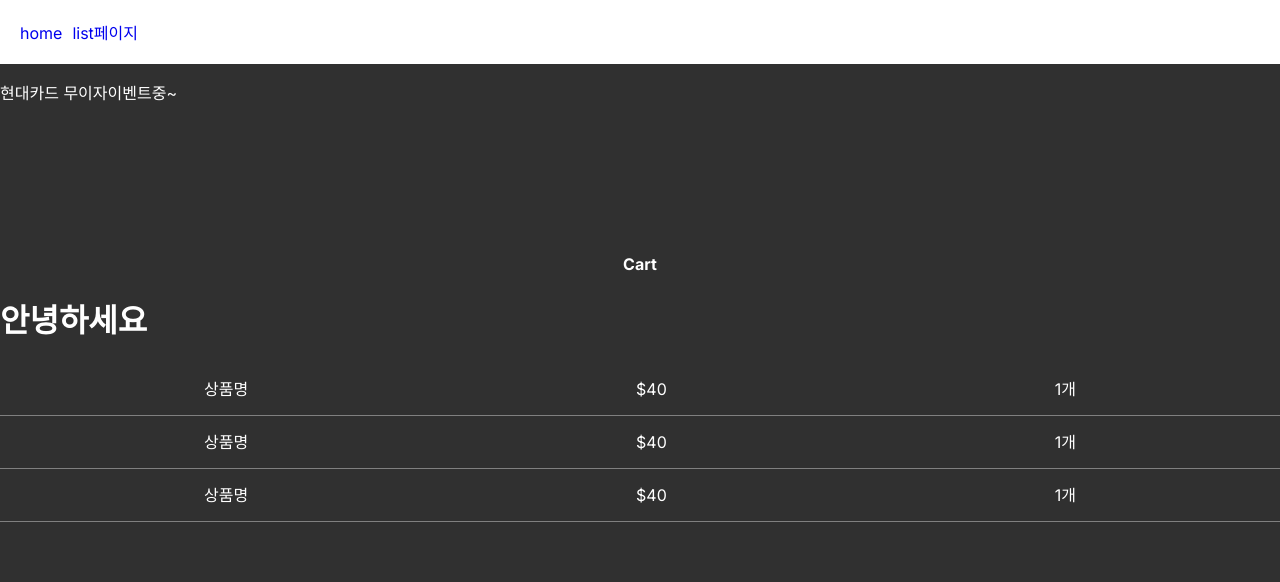
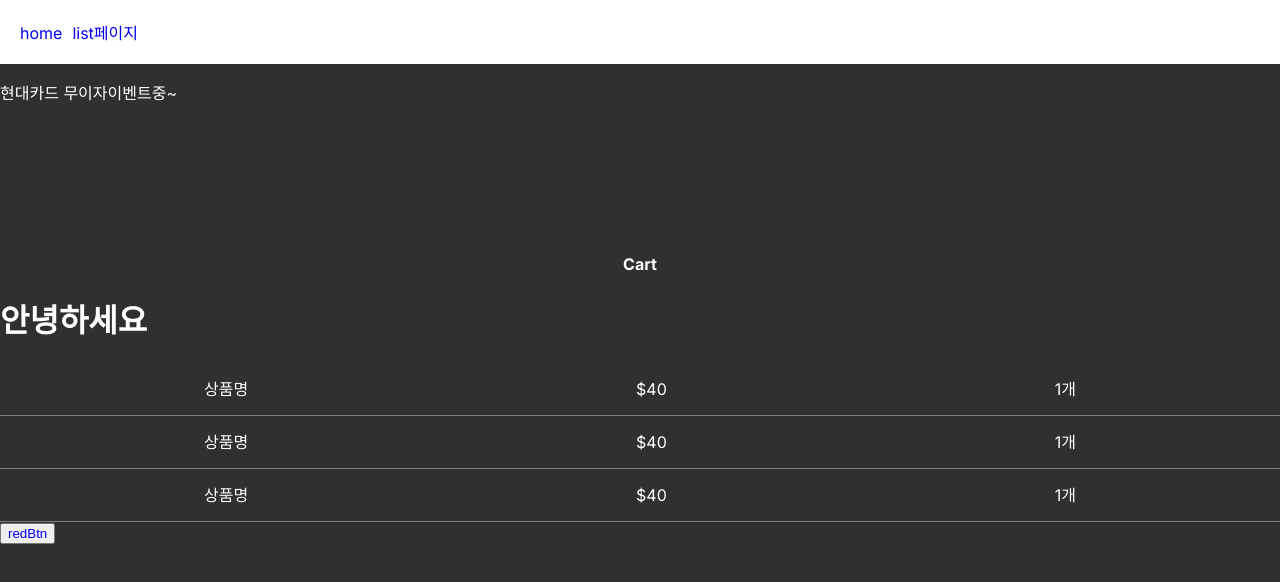
Before and after one commit to YangDongsuk/nextjsprac, a Next.js app: page /cart in a window 1280 px wide. Shown: the top 582 px of the page. Built offline with nearby package versions, Linux system fonts and the light colour scheme.

Commit message:
Component에 데이터 전해주려면 props

```diff
--- a/app/cart/page.js
+++ b/app/cart/page.js
@@ -1,5 +1,6 @@
 import { Hello } from "./data";
 export default function Cart() {
+  let btncolor = "blue";
   return (
     <div>
       <h4 className="title">Cart</h4>
@@ -7,6 +8,7 @@ export default function Cart() {
       <CartItem />
       <CartItem />
       <CartItem />
+      <RedBtn btncolor={btncolor} />
     </div>
   );
 }
@@ -20,3 +22,7 @@ function CartItem() {
     </div>
   );
 }
+
+function RedBtn(props) {
+  return <button style={{ color: props.btncolor }}>redBtn</button>;
+}
```
